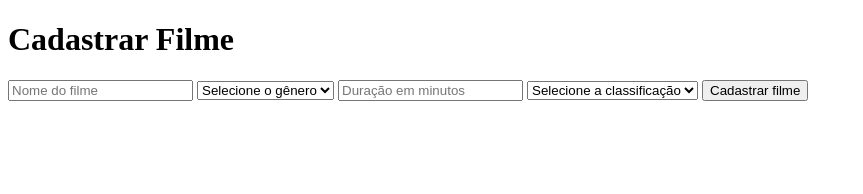
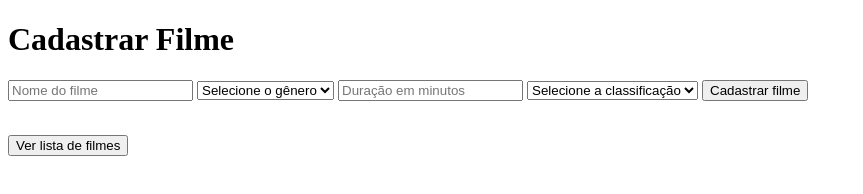
Before and after one commit to kauanSouza10/AtivcidadeKauanMaria, a website: page frontend/cadastro.html in a window 1280 px wide. Shown: the whole page, without its empty margins (0-863 px from the left). Drawn offline with Linux system fonts and the light colour scheme.

Commit message:
Atualizado o cadastro

```diff
--- a/frontend/cadastro.html
+++ b/frontend/cadastro.html
@@ -1,4 +1,3 @@
-
 <!DOCTYPE html>
 <html lang="pt-BR">
 
@@ -52,6 +51,12 @@
 
     <p id="mensagem"></p>
 
+    <br>
+
+    <button onclick="window.location.href='index.html'">
+        Ver lista de filmes
+    </button>
+
     <script src="cadastro.js"></script>
 
 </body>
```
